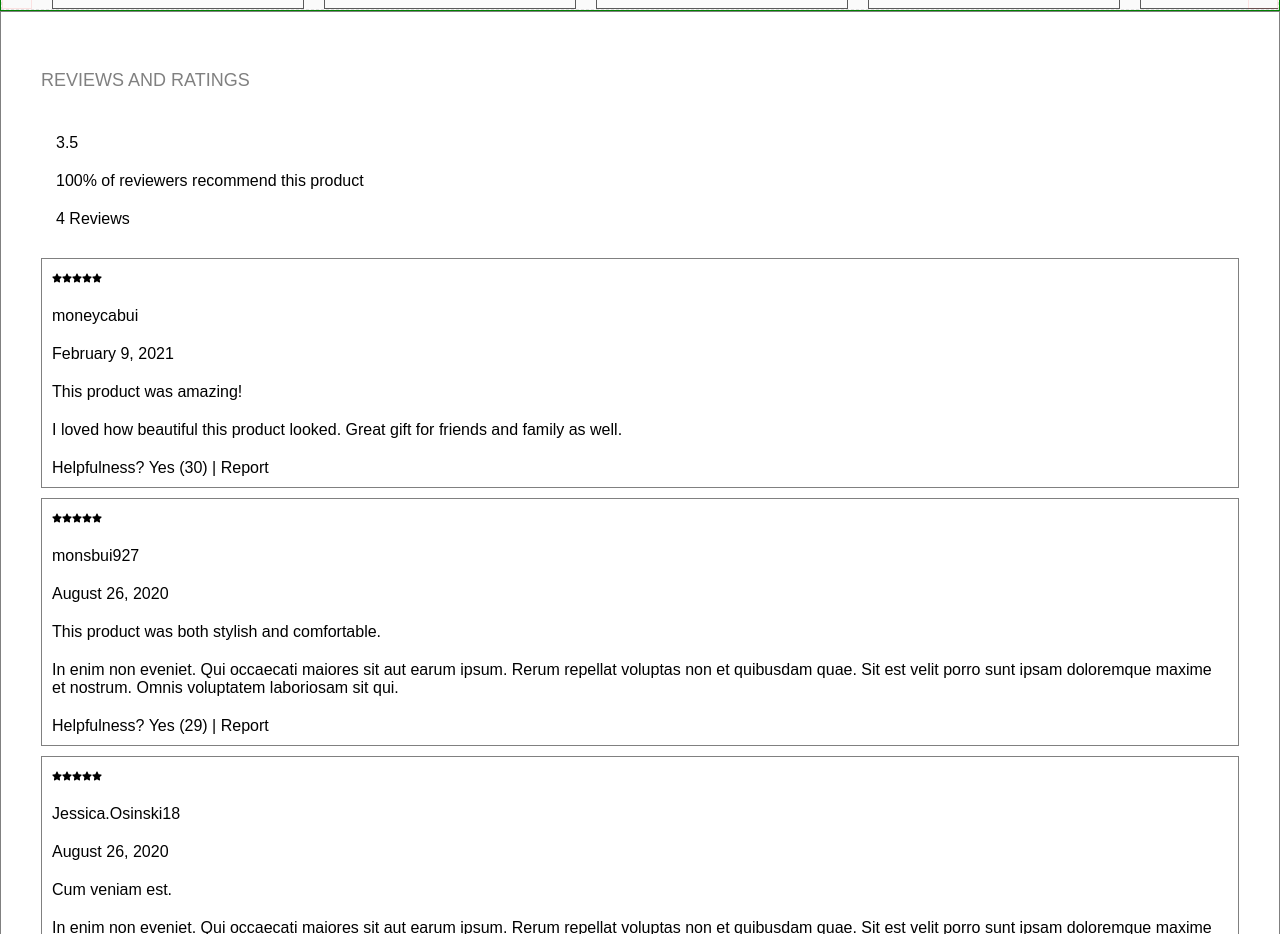
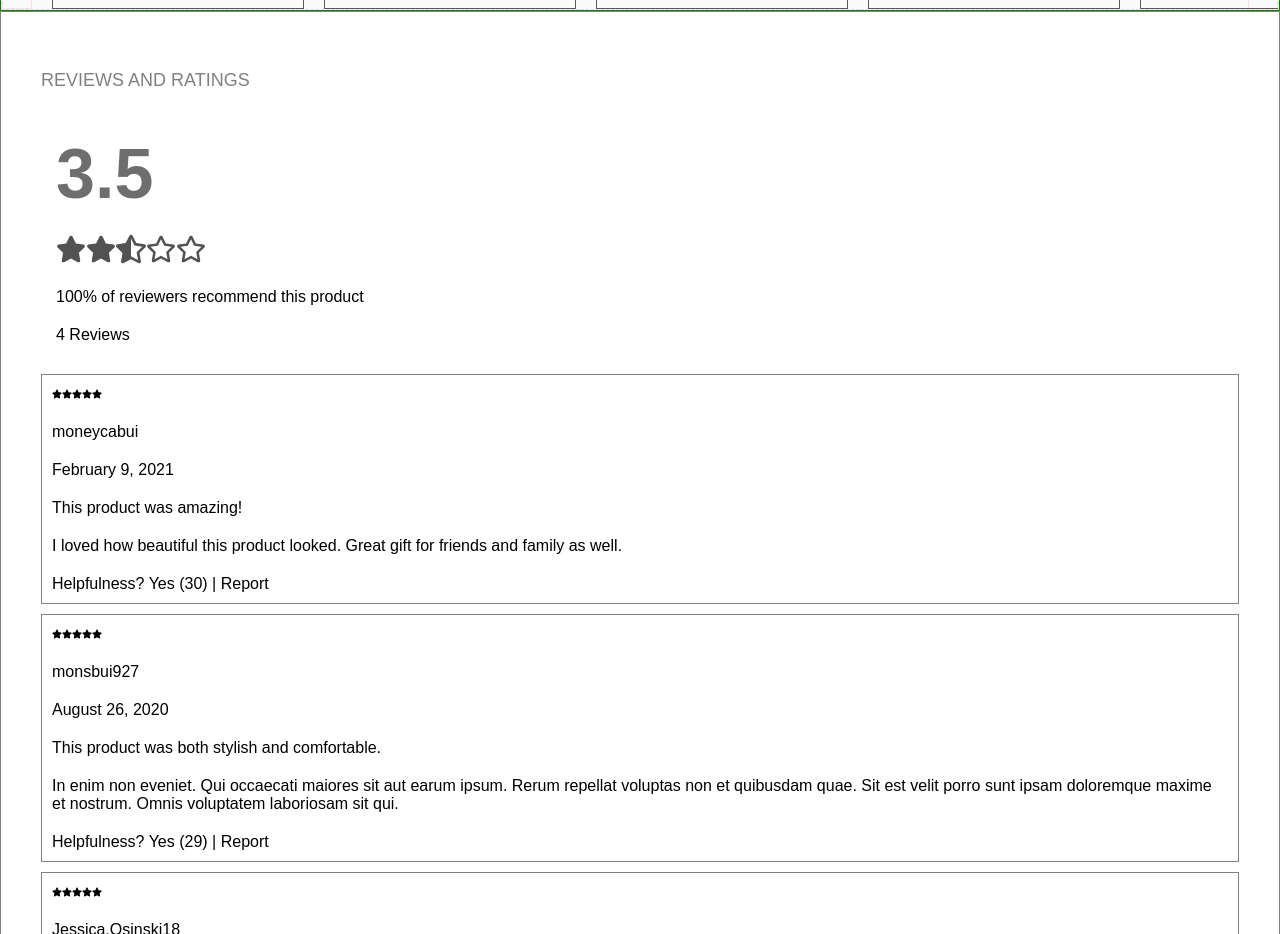
Before and after one commit to 7-Oscillating-Owls/hoo-dunit, a React app: page / in a window 1280 px wide. Shown: the part 1480-2414 px from the top of the page. Built offline with nearby package versions, Linux system fonts and the light colour scheme.

Commit message:
Implemented review overview temporary stars

```diff
--- a/client/src/components/ReviewsList/ReviewsList.css
+++ b/client/src/components/ReviewsList/ReviewsList.css
@@ -16,8 +16,16 @@
   text-transform: uppercase;
 }
 
+.overallRating {
+  padding-left: 20px;
+  font-size: 70px;
+  font-weight: 700;
+  color: #6E6E6E;
+}
+
 .starRating {
   padding-left: 20px;
+  color: #525252;
 }
 
 .recommendOverview {
--- a/client/src/components/ReviewsList/index.jsx
+++ b/client/src/components/ReviewsList/index.jsx
@@ -3,6 +3,7 @@ import ReviewTiles from '../ReviewTiles';
 import ReviewsAddForm from '../ReviewsAddForm';
 import ReviewsMoreReviews from '../ReviewsMoreReviews';
 import reviewsData from '../../../../data/reviews';
+import { FaStar, FaRegStar, FaStarHalfAlt } from 'react-icons/fa';
 import styles from './ReviewsList.css';
 
 class ReviewsList extends React.Component {
@@ -33,7 +34,16 @@ class ReviewsList extends React.Component {
     return (
       <div className={styles.reviewsList}>
         <h3 className={styles.ratingsAndReviewsTitle}>Reviews and Ratings</h3>
-        <div className={styles.starRating}>{this.state.overallRating}</div>
+        <div className={styles.overallRating}>{this.state.overallRating}</div>
+        <div className={styles.starRating}>
+          {
+            [...Array(2)].map((star, index) => <FaStar size={30} key={index} />)
+          }
+          <FaStarHalfAlt size={30} />
+          {
+            [...Array(2)].map((star, index) => <FaRegStar size={30} key={index} />)
+          }
+        </div>
         <div className={styles.recommendOverview}>100% of reviewers recommend this product</div>
         <div className={styles.totalReviews}>{this.state.reviewCount} Reviews</div>
         <div>
```
